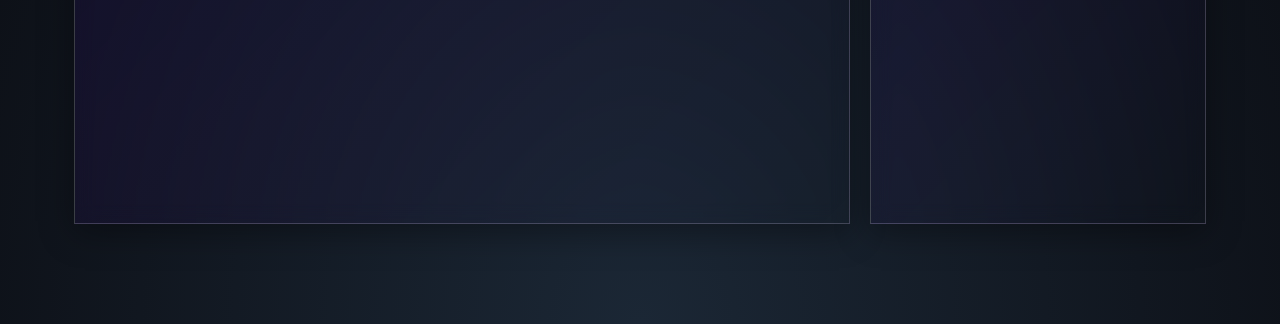
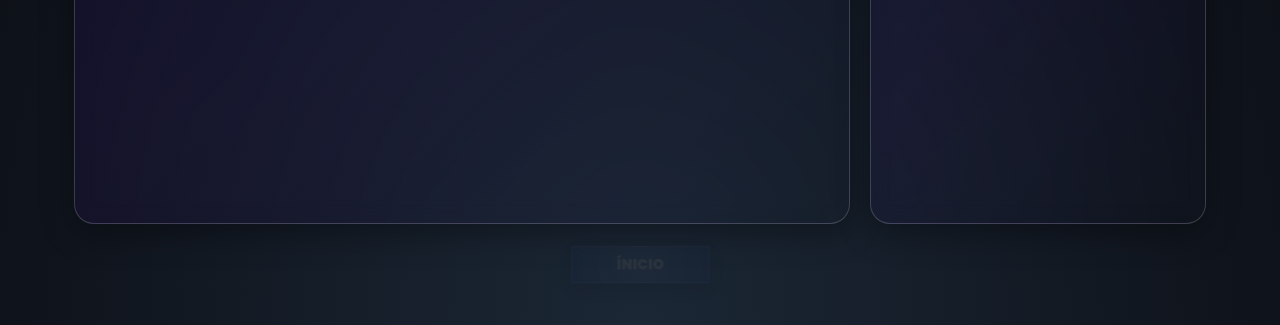
Before and after one commit to JesielVieira/Portifolio-video, a plain HTML site: page contato.html in a window 1280 px wide. Shown: the part 476-801 px from the top of the page. Drawn offline with Linux system fonts and the light colour scheme; files whose address does not match are found by name.

Commit message:
Enhance contato.html and stylecontato.css for improved layout and hover effects; update motion.html to use YouTube embed; add settings.json for live server configuration

```diff
--- a/contato.html
+++ b/contato.html
@@ -8,7 +8,10 @@
     <link rel="stylesheet" href="stylephone.css">
     <script src="script.js"></script>
 </head>
-<body style="overflow: hidden;">
+<body id="contato-body" style="overflow: hidden;">
+
+
+
 
         <div id="contato-container">
 
@@ -32,7 +35,17 @@
                     </div>
 
 
+
+
         </div>
+
+        <div id="retornar">
+
+            <div id="inicio">
+                <a onmouseover="selecao()"  href="index.html">Ínicio</a>
+            </div>
+        </div>
+
 
 
         <audio id="selecao-song" src="Audio/minimal-pop-click-ui-1-198301.mp3">
--- a/stylecontato.css
+++ b/stylecontato.css
@@ -14,9 +14,6 @@
     justify-content: space-around;
     flex-wrap: nowrap;
     grid-row: 2,1fr;
-
-
-
 }
 
 
@@ -24,13 +21,12 @@
     width: 90%;
     height: 100%;
     margin: 0 auto;
-
-
 }
 
 .conteudo-card-contato {
     background: linear-gradient(135deg, rgba(97, 7, 243, 0.1), rgba(66, 219, 6, 0));
     backdrop-filter: blur(10px);
+    border-radius: 20px;
     -webkit-backdrop-filter: blur(10px);
     border:1px solid rgba(255, 255, 255, 0.18);
     box-shadow: 0 8px 32px 0 rgba(0, 0, 0, 0.37);
@@ -43,11 +39,6 @@
     transition: 1.02s;
 }
 
-.conteudo-card-contato:hover {
-
-    scale: 1.02;
-
-}
 
 
 .contato1 {
@@ -75,12 +66,7 @@ h4 {
     transition: 1.02s;
 }
 
-h4:hover {
-    text-transform: uppercase;
-    font-size: clamp(3.5em, 8vw, 10.5em);
-    color: #ffcc00;
-    text-shadow: 0 0 5px #ffcc00 ;
-}
+
 
 h5 {
     text-transform: uppercase;
@@ -89,6 +75,20 @@ h5 {
     transition: 1.02s;
 }
 
+
+
+#contato-body #retornar {
+
+    margin-top: -120px;
+
+
+}
+
+}
+
+@media (hover:hover) {
+
+
     h5:hover {
         text-transform: uppercase;
         font-size: clamp(2.5em, 4vw, 5.5em);
@@ -96,9 +96,19 @@ h5:hover {
         text-shadow: 0 0 5px #ffcc00 ;
     }
 
-#contato-container #retornar {
-    margin-top: -121px;
+    h4:hover {
+        text-transform: uppercase;
+        font-size: clamp(3.5em, 8vw, 10.5em);
+        color: #ffcc00;
+        text-shadow: 0 0 5px #ffcc00 ;
+    }
+
+    .conteudo-card-contato:hover {
+
+        scale: 1.02;
 
     }
 
+
+
 }
```
Also changed, not shown: motion.html (+1 -2 lines). Lines whose indentation alone changed are shown as unchanged.
